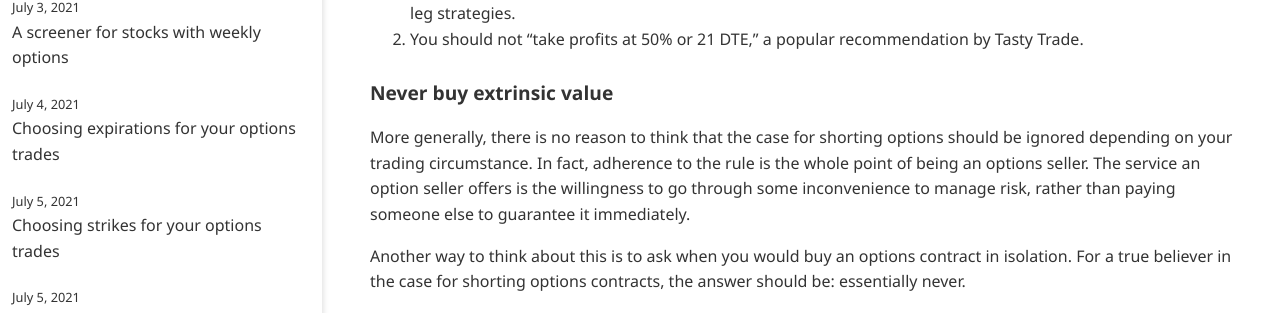
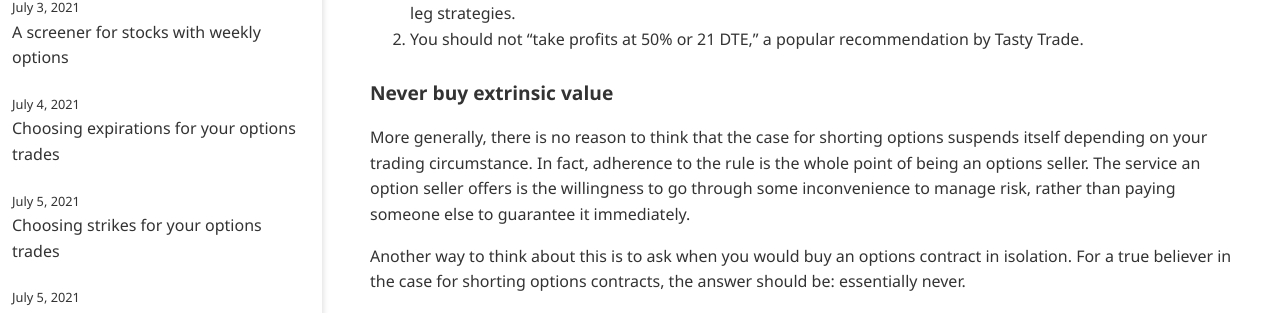
Before and after one commit to ansyblenetwork/aquietlife, a Jekyll site: the page built from _posts/2021-07-06-buying-premium.md, in a window 1280 px wide and 900 px high. Shown: the part 263-576 px from the top of the window. Built offline with Jekyll 4.4.1, drawn with Linux system fonts in a browser that asks for light colours.

Commit message:
Update 2021-07-06-buying-premium.md

```diff
--- a/_posts/2021-07-06-buying-premium.md
+++ b/_posts/2021-07-06-buying-premium.md
@@ -13,7 +13,7 @@ This rule is absolute. Some contrarian implications include:
 
 ### Never buy extrinsic value
 
-More generally, there is no reason to think that the case for shorting options should be ignored depending on your trading circumstance. In fact, adherence to the rule is the whole point of being an options seller. The service an option seller offers is the willingness to go through some inconvenience to manage risk, rather than paying someone else to guarantee it immediately.
+More generally, there is no reason to think that the case for shorting options suspends itself depending on your trading circumstance. In fact, adherence to the rule is the whole point of being an options seller. The service an option seller offers is the willingness to go through some inconvenience to manage risk, rather than paying someone else to guarantee it immediately.
 
 Another way to think about this is to ask when you would buy an options contract in isolation. For a true believer in the case for shorting options contracts, the answer should be: essentially never.
 
```
